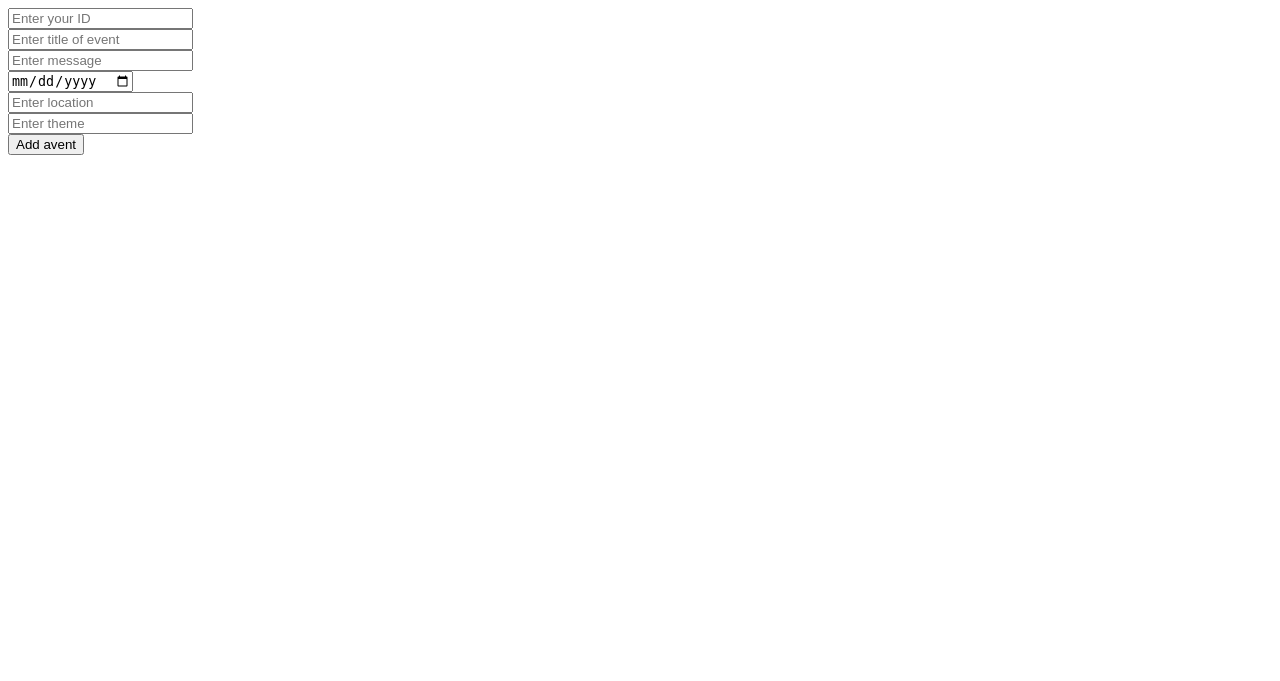
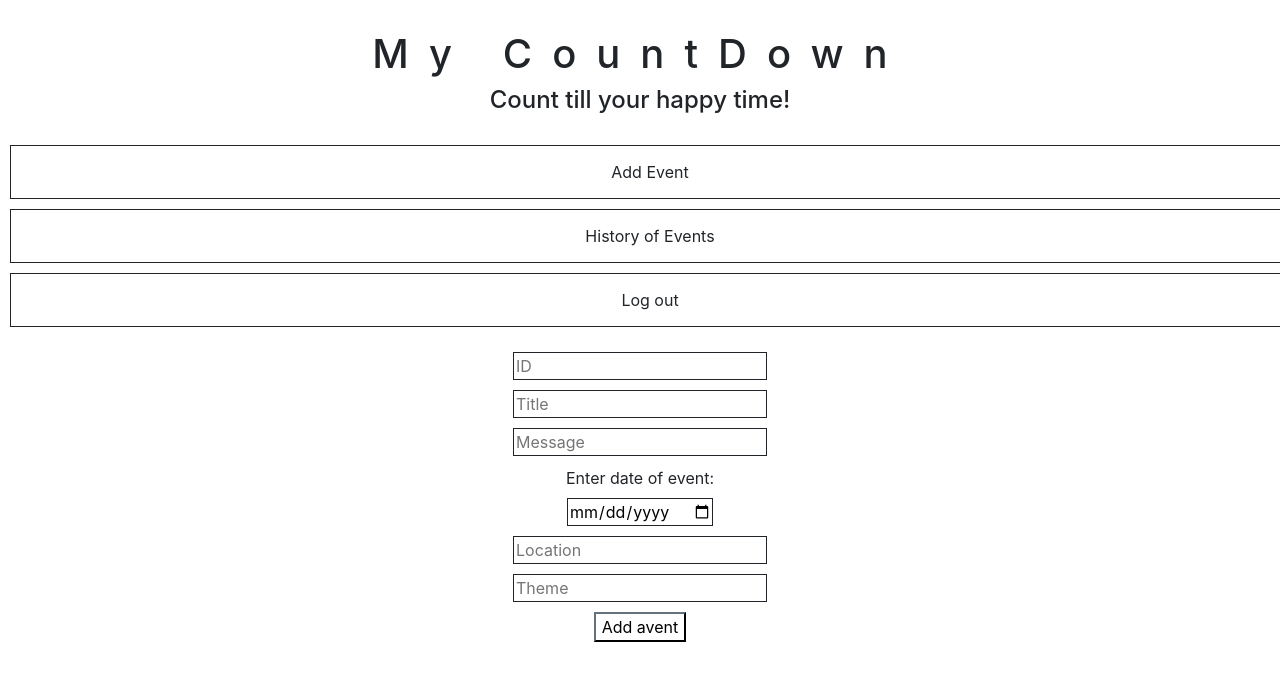
Before and after one commit to laimaurnezaite/CountDown, a Flask app: page /form/add-event in a window 1280 px wide. Shown: the top 681 px of the page. Run offline with Flask 2, Linux system fonts and the light colour scheme; some libraries are stand-ins or nearby versions.

Commit message:
add UI to add_event form

```diff
--- /dev/null
+++ b/static/styles.css
@@ -0,0 +1,75 @@
+h1
+{
+    text-align: center;
+    letter-spacing: 20px;
+    color: #212529;
+    padding-top: 30px;
+}
+h4
+{
+    text-align: center;
+    color: #212529;
+    padding-bottom: 20px;
+}
+
+input[type=text], [type=integer], [type=date]
+{
+    border: none;
+    border: 1px solid #212529;
+    margin-bottom: 10px;
+}
+
+
+.flex-container {
+    display: flex;
+    align-items: center;
+    justify-content: center;
+}
+
+.flex-container > div {
+    color: #212529;
+    margin: 10px;
+    font-size: 30px;
+    align-items: center;
+}
+
+.block
+{
+    display: block;
+    width: 100%;
+    border: solid;
+    border-color: #212529;
+    border-width: 1px;
+    color: #212529;
+    padding: 14px 28px;
+    margin: 10px;
+    font-size: 16px;
+    cursor: pointer;
+    text-align: center;
+    align-items: center;
+    justify-content: center;
+}
+
+button:hover
+{
+    background-color: #212529;
+    color: white;
+}
+.container2
+{
+    width: 100%;
+    text-align: center;
+    padding-top: 15px;
+    /* margin-left: 45%;
+    margin-right: 45%; */
+    /* padding-right: 15px; */
+    /* padding-left: 15px; */
+    /* margin-left: 50%;  */
+    /* margin-left: auto; */
+}
+button
+{
+    background-color: white;
+    border-color:#212529;
+    /* border-color: rgb(216, 216, 216) rgb(209, 209, 209) rgb(186, 186, 186);
+}
--- a/templates/add_event.html
+++ b/templates/add_event.html
@@ -1,29 +1,35 @@
-<!DOCTYPE html>
-<html land="en">
-    <head>
-        <title>CountDown</title>
-    </head>
-    <body>
-        <form action="/add-event" method="POST">
+{% extends "layout.html" %}
+
+{% block main %}
+<form action="/add-event" method="POST" class="register">
     <div>
-                <input type="integer" name="id" placeholder="Enter your ID">
+        <input type="integer" name="id" placeholder="ID">
     </div>
     <div>
-                <input type="text" name="title" placeholder="Enter title of event">
+        <input type="text" name="title" placeholder="Title">
     </div>
     <div>
-                <input type="text" name="message" placeholder="Enter message">
+        <input type="text" name="message" placeholder="Message">
+    </div>
+    <label for="id">Enter date of event:</label>
+    <div>
+        <input type="date" name="date">
     </div>
     <div>
-                <input type="date" name="date" placeholder="Enter date of event, format YYYY-MM-DD">
+        <input type="text" name="location" placeholder="Location">
     </div>
     <div>
-                <input type="text" name="location" placeholder="Enter location">
-            </div>
-            <div>
-                <input type="text" name="theme" placeholder="Enter theme">
+        <input type="text" name="theme" placeholder="Theme">
     </div>
     <button type="submit">Add avent</button>
 </form>
-    </body>
-</html>
+
+{% endblock %}
+
+
+<!-- <form>
+    <label for="fname">First Name</label>
+    <input type="text" id="fname" name="fname">
+    <label for="lname">Last Name</label>
+    <input type="text" id="lname" name="lname">
+  </form> -->
```
Lines whose indentation alone changed are shown as unchanged.
